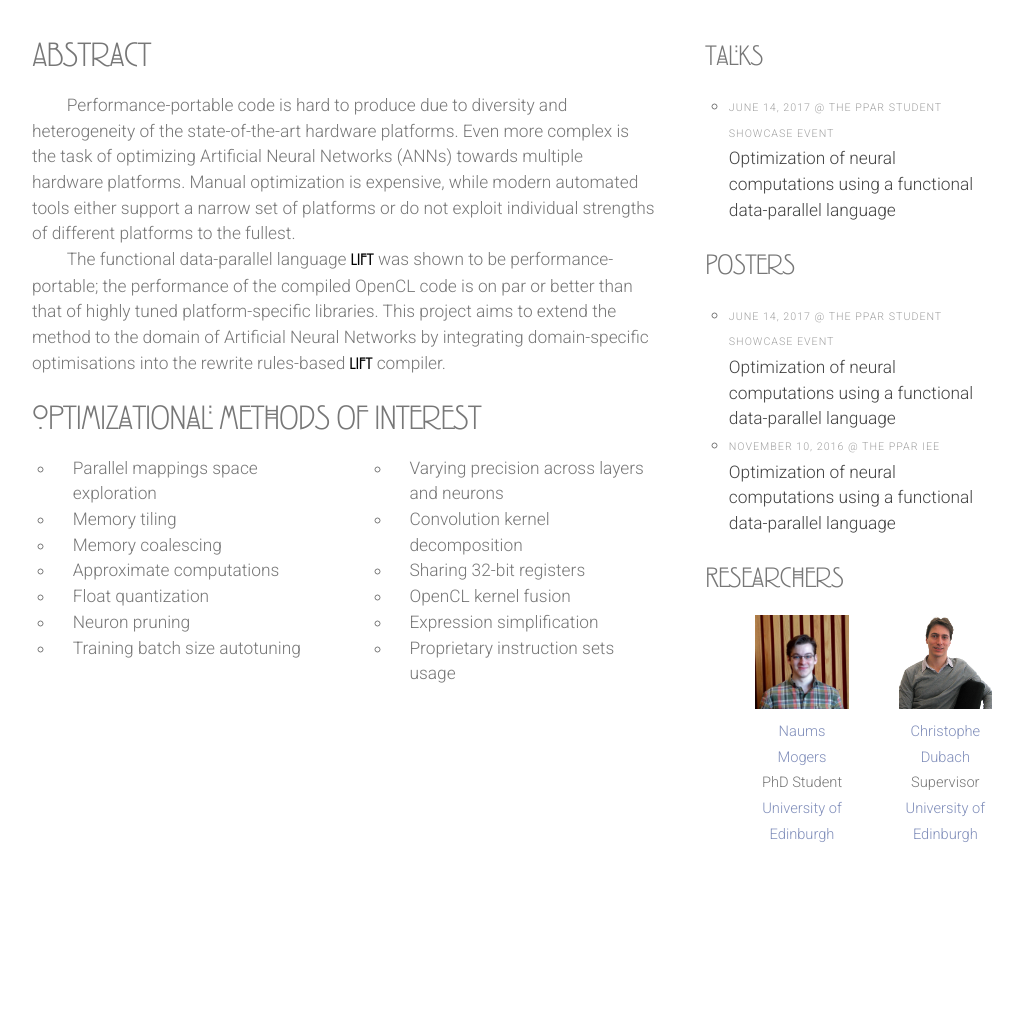
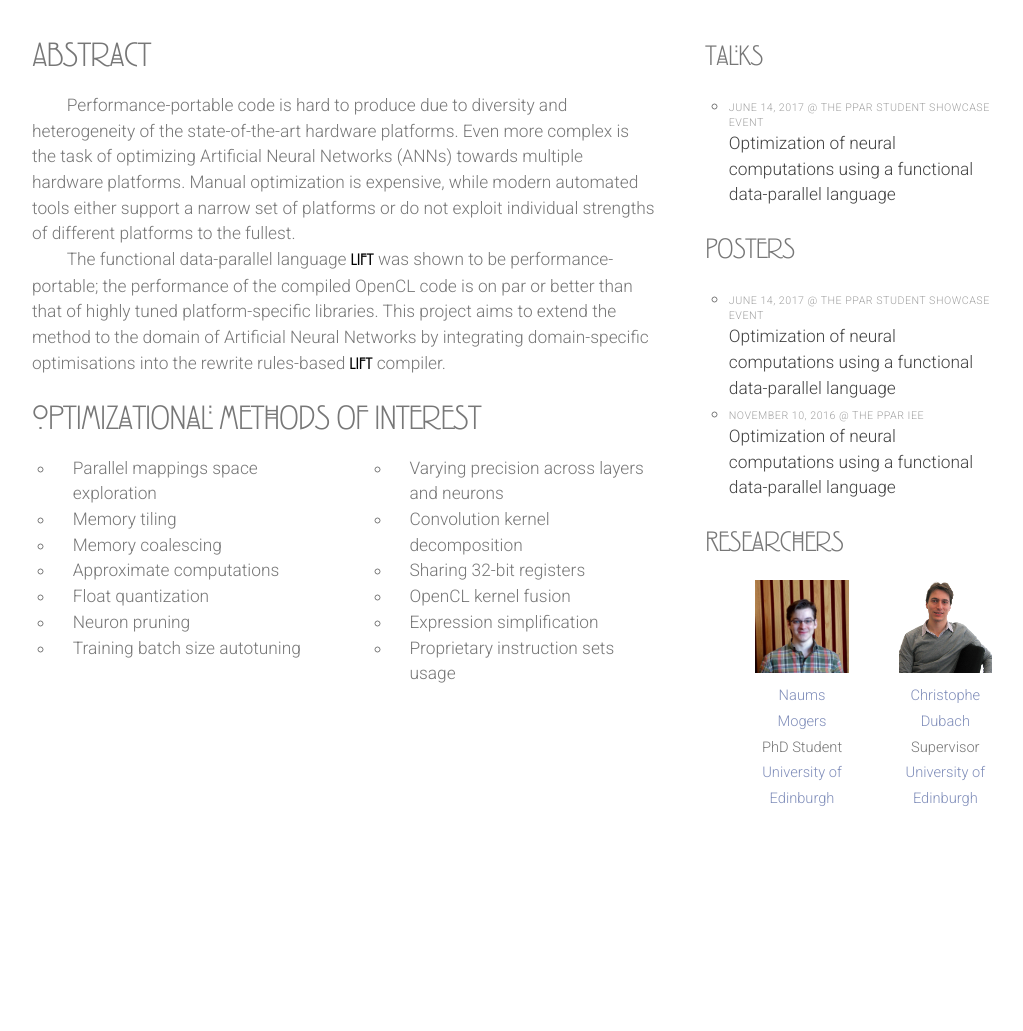
Before and after one commit to lift-project/lift-project.github.io, a Jekyll site: the page built from ml.html, in a window 1280 px wide. Shown: the part 378-1409 px from the top of the page, without its empty margins (128-1151 px from the left). Built offline with Jekyll 4.4.1, drawn with Linux system fonts in a browser that asks for light colours; nearby versions of some CDN libraries; after the commit the page ends 1373 px from its top, so only the background shows below that.

Commit message:
Style tweaks.

```diff
--- a/css/style-desktop.css
+++ b/css/style-desktop.css
@@ -18,7 +18,7 @@
 
 	header
 	{
-		margin-bottom: 1.6em;
+		margin-bottom: 0.5em;
 	}
 
 		header h2
--- a/css/style.css
+++ b/css/style.css
@@ -293,10 +293,11 @@
         ul.style .posted {
             padding: 0em;
             margin: 0em;
-            letter-spacing: 1px;
+            letter-spacing: 0.5px;
             text-transform: uppercase;
             font-size: 8pt;
             color: #A2A2A2;
+            line-height: 1.4em;
         }
 
         ul.style .first {
```
